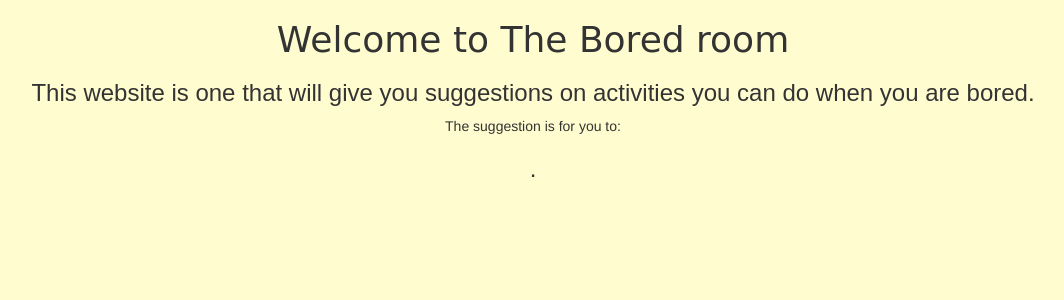
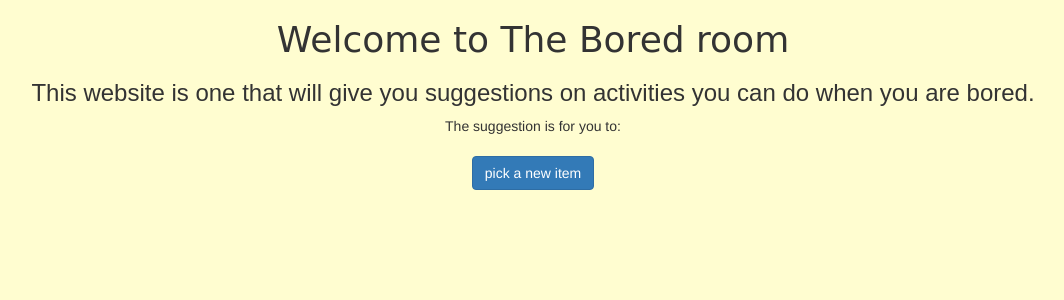
Before and after one commit to hardebite/bored-website, a Flask app: page / in a window 1280 px wide. Shown: the top 300 px of the page, without its empty margins (107-1171 px from the left). Run offline with Flask 2, Linux system fonts and the light colour scheme; data that the repository does not hold is empty; some libraries are stand-ins or nearby versions.

Commit message:
add javascript and animation

```diff
--- a/main.py
+++ b/main.py
@@ -1,21 +1,13 @@
 from flask import Flask, render_template, redirect,url_for,request, flash,send_from_directory
 from flask_bootstrap import Bootstrap
 import requests
-URL="http://www.boredapi.com/api/activity"
 app = Flask(__name__)
 Bootstrap(app)
 form=[]
 app.config['SECRET_KEY'] = '8BYkEfBA6O6donzWlSihBXox7C0sKR6b'
 @app.route('/')
 def home():
-    info = requests.get(URL)
-    form = info.json()
-    print(form)
-    form =form["activity"]
-
-    return render_template("index.html", form=form)
-
-
+    return render_template("index.html")
 
 if __name__=="__main__":
     app.run(debug=True)
--- a/static/css/styles.css
+++ b/static/css/styles.css
@@ -8,3 +8,33 @@
 h3{
  font-family: 'Montserrat', sans-serif;
 }
+.fade-in-image {
+-webkit-animation: fadeIn 5s;
+-moz-animation: fadeIn 5s;
+-o-animation: fadeIn 5s;
+-ms-animation: fadeIn 5s;
+}
+@keyframes fadeIn {
+  0% { opacity: 0; }
+  100% { opacity: 1; }
+}
+
+@-moz-keyframes fadeIn {
+  0% { opacity: 0; }
+  100% { opacity: 1; }
+}
+
+@-webkit-keyframes fadeIn {
+  0% { opacity: 0; }
+  100% { opacity: 1; }
+}
+
+@-o-keyframes fadeIn {
+  0% { opacity: 0; }
+  100% { opacity: 1; }
+}
+
+@-ms-keyframes fadeIn {
+  0% { opacity: 0; }
+  100% { opacity: 1; }
+}
--- a/templates/index.html
+++ b/templates/index.html
@@ -4,18 +4,34 @@
 {% block styles %}
     {{super()}}
 <link rel="stylesheet"
-      href="{{url_for('static', filename='css/styles.css')}}">
+      href="static/css/styles.css">
 {% endblock %}
 {% block content %}
-<div>
+<div class="fade-in-image ">
 <h1>Welcome to The Bored room </h1>
 <h3>This website is one that will give you suggestions on activities  you can  do when you are bored.</h3>
 <p>The suggestion is for you to: </p>
 </div>
-    <div class="colors ">
-<h3  style="background-color:{{ item}};">{{form}}.</h3>
+    <div class="colors fade-in-image ">
+<h3 class="name" style="background-color:{{ item}};"></h3>
+
+<button type="button" class="btn btn-primary"> pick a new item</button>
+</div>
+<script src="https://cdn.jsdelivr.net/npm/jquery@3.6.1/dist/jquery.min.js"></script>
+    <script>
+
+        $(document).ready(function(){
+        $("button").on("click",()=>{
+            const ranNum= Math.ceil(Math.random()*83)
+            $.get(`http://www.boredapi.com/api/activity`,function(data){
+                console.log(data)
+                $("h3.name").text(data['activity'])
 
 
-</div>
+            })
+        })
+    })
+
+    </script>
 
 {% endblock %}
```
